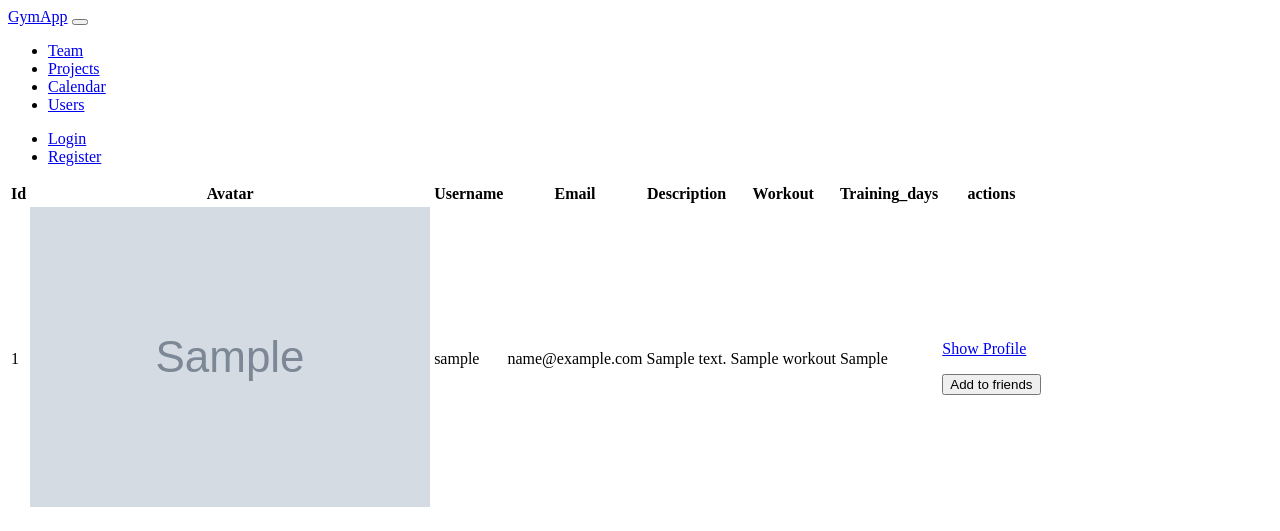
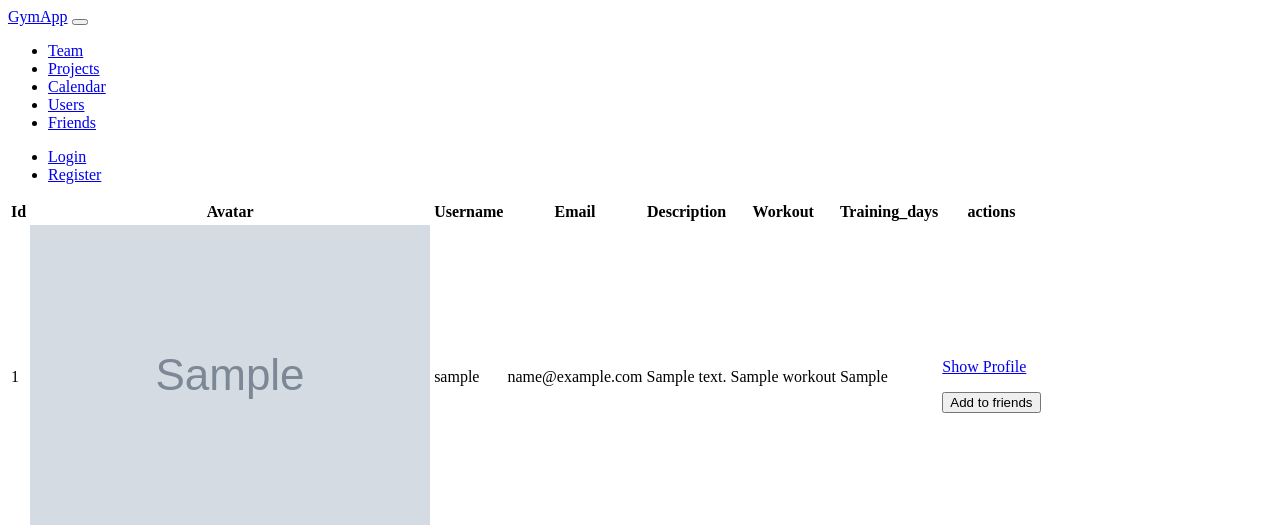
Before and after one commit to FrontMaybeBackend/GymApp, a Symfony app: template templates/user_profile/index.html.twig in a window 1280 px wide. Shown: the top 531 px of the page. Run offline with Twig, Linux system fonts and the light colour scheme; the template is opened without the code that fills it: most values are stand-ins (such as "Sample title", 1, 10 or a date in 2020); grey boxes marked "Sample" are stand-in pictures; some libraries are stand-ins or nearby versions; some web fonts are replaced.

Commit message:
some changes

```diff
--- a/src/Controller/FriendsController.php
+++ b/src/Controller/FriendsController.php
@@ -16,7 +16,7 @@ use Symfony\Component\Routing\Annotation\Route;
 class FriendsController extends AbstractController
 {
     #[Route('/friends', name: 'app_friends')]
-    public function index(FriendsRepository $friendsRepository,): Response
+    public function index(FriendsRepository $friendsRepository, int $id): Response
     {
 
         return $this->render('friends/index.html.twig', [
--- a/templates/navbar/index.html.twig
+++ b/templates/navbar/index.html.twig
@@ -64,6 +64,14 @@
                         Users
                     </a>
                 </li>
+                <li class="nav-item text-center mx-2 mx-lg-1">
+                    <a class="nav-link" href="{{ path('app_friends') }}">
+                        <div>
+                            <i class="far fa-envelope fa-lg mb-1"></i>
+                        </div>
+                        Friends
+                    </a>
+                </li>
             </ul>
 
             <!-- Left links -->
--- a/templates/starter_page/index.html.twig
+++ b/templates/starter_page/index.html.twig
@@ -82,6 +82,7 @@
 
     {% endif %}
 
+    {% if app.user %}
     <div class="container d-flex justify-content-end p-3">
         <div class="border-start p-3 text">
             <h5>Friends</h5>
@@ -93,4 +94,6 @@
         </div>
     </div>
 
+    {%  endif %}
+
 {% endblock %}
```
Also changed, not shown: src/Repository/FriendsRepository.php (+12 -0 lines), templates/friends/index.html.twig (+10 -0 lines).
